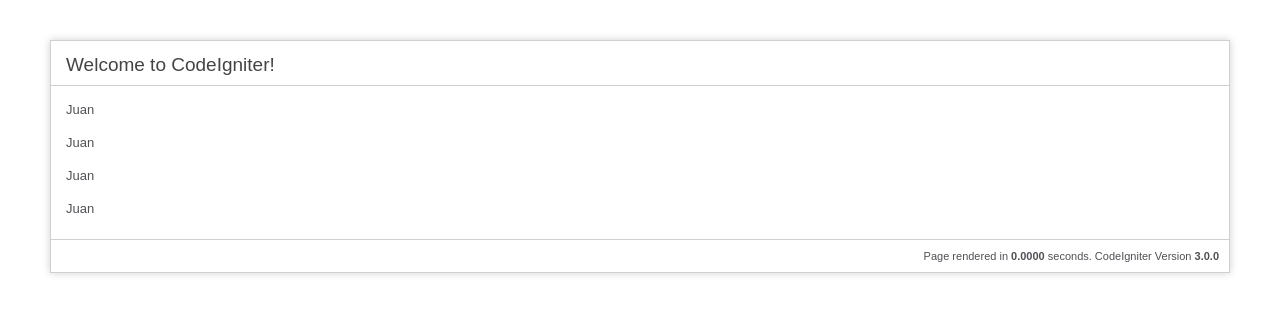
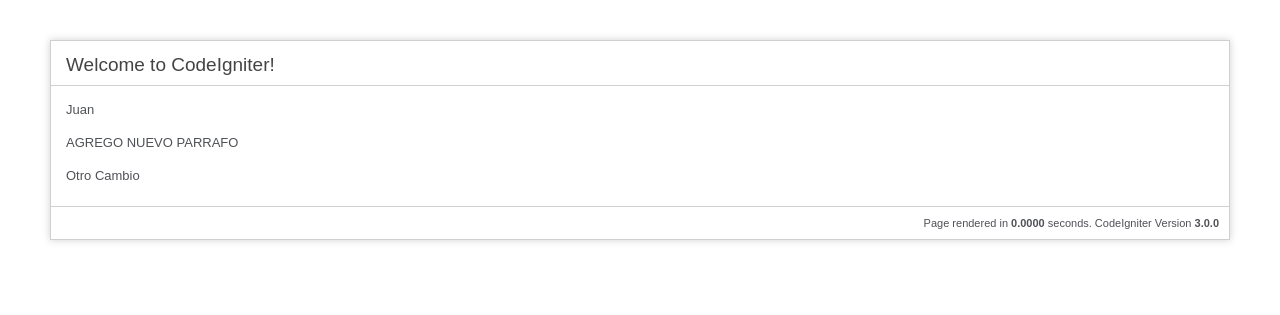
Before and after one commit to perezoleaj/project, a CodeIgniter app: page /database/ in a window 1280 px wide. Shown: the top 315 px of the page. Run offline with CodeIgniter, Linux system fonts and the light colour scheme.

Commit message:
nuevo commit

```diff
--- a/application/views/welcome_message.php
+++ b/application/views/welcome_message.php
@@ -72,9 +72,8 @@ defined('BASEPATH') OR exit('No direct script access allowed');
 
 	<div id="body">
 		<p>Juan</p>
-		<p>Juan</p>
-		<p>Juan</p>
-		<p>Juan</p>
+		<p>AGREGO NUEVO PARRAFO</p>
+		<p>Otro Cambio</p>
 
 	</div>
 
```
